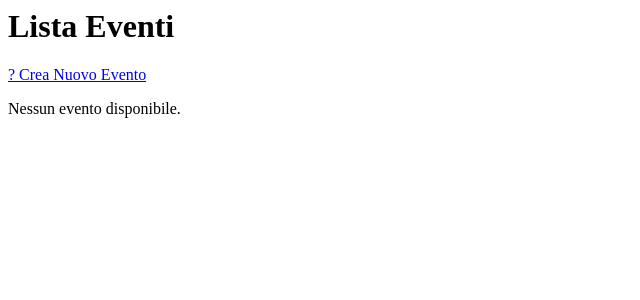
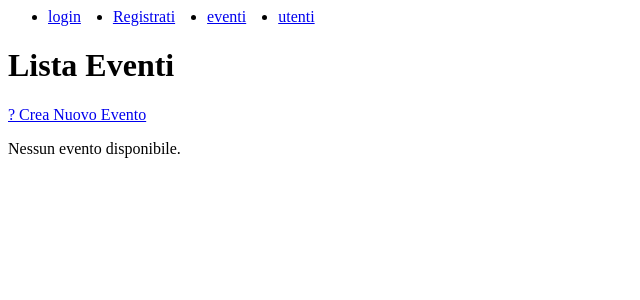
Before and after one commit to 1Pietro7D/gestore-eventi, a PHP site: template views/eventi/index.php in a window 1280 px wide. Shown: the top 300 px of the page, without its empty margins (0-640 px from the left). Run offline with PHP 8.4, Linux system fonts and the light colour scheme; the template is opened without the code that fills it, so the values that code supplies are empty.

Commit message:
refactoring

```diff
--- /dev/null
+++ b/views/Components/header.php
@@ -0,0 +1,27 @@
+<nav >
+    <ul class="navbar">
+        <?php if (isset($_SESSION['user'])): ?>
+            <li><a href="/logout">Logout</a></li>
+        <?php else: ?>
+            <li>
+                <a href="/login">login</a>
+            </li>
+            <li>
+                <a href="/register">Registrati</a>
+            </li>
+        <?php endif; ?>
+        <li>
+            <a href="/eventi">eventi</a>
+        </li>
+        <li>
+            <a href="/utenti">utenti</a>
+        </li>
+    </ul>
+</nav>
+
+<style>
+    .navbar{
+        display: flex;
+        gap: 2rem;
+    }
+</style>
--- a/views/eventi/index.php
+++ b/views/eventi/index.php
@@ -37,10 +37,10 @@
                         <?php endif; ?>
                     </td>
                     <td>
-                        <a href="/eventi/show/<?= $evento->id ?>">??? Visualizza</a> |
-                        <a href="/eventi/edit/<?= $evento->id ?>">?? Modifica</a> |
+                        <a href="/eventi/show/<?= $evento->id ?>">Visualizza</a> |
+                        <a href="/eventi/edit/<?= $evento->id ?>">Modifica</a> |
                         <form action="/eventi/delete/<?= $evento->id ?>" method="POST" style="display:inline;" onsubmit="return confirm('Sei sicuro di voler eliminare questo evento?');">
-                            <button type="submit">??? Elimina</button>
+                            <button type="submit">Elimina</button>
                         </form>
                     </td>
                 </tr>
--- a/views/eventi/show.php
+++ b/views/eventi/show.php
@@ -16,7 +16,7 @@
 <p><strong>Video:</strong><br>
 <?php if ($evento->video_path): ?>
     <video width="320" height="240" controls>
-        <source src="<?= htmlspecialchars($evento->video_path) ?>">
+        <source src="/public<?= htmlspecialchars($evento->video_path) ?>">
         Il tuo browser non supporta il tag video.
     </video>
 <?php else: ?>
```
Also changed, not shown: controllers/EventoController.php (+1 -28 lines).
